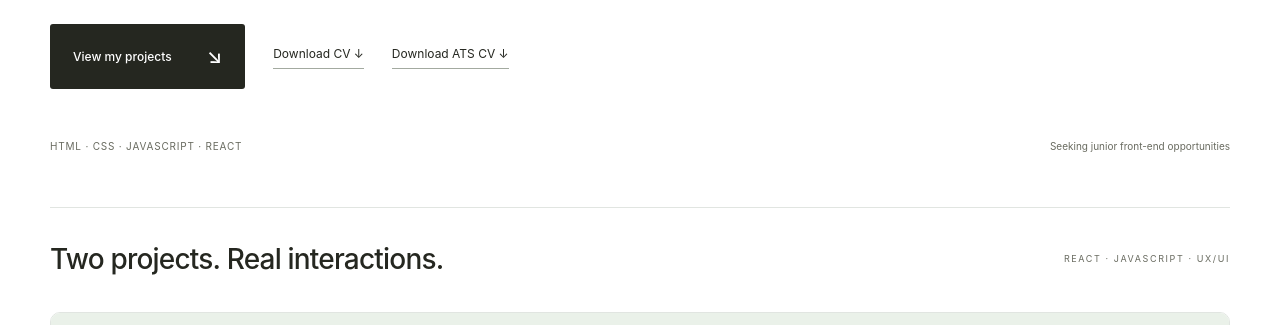
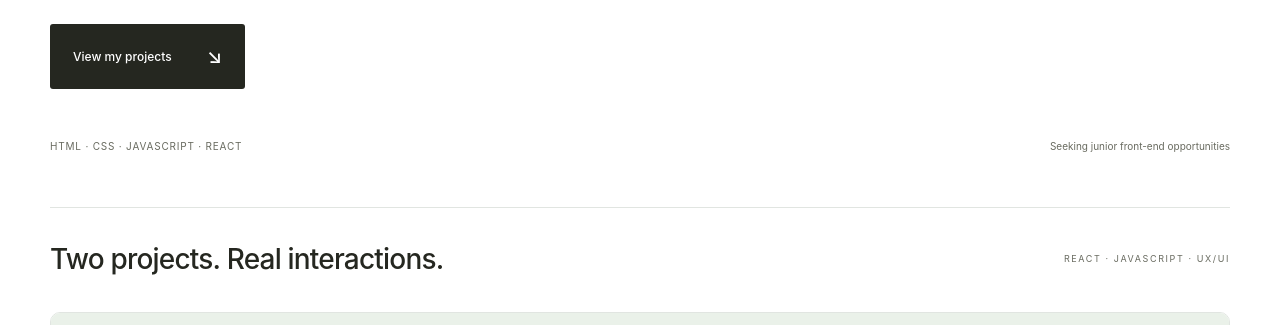
Before and after one commit to anabrito23/ana-brito-portfolio, a plain HTML site: page index.html in a window 1280 px wide. Shown: the part 475-800 px from the top of the page. Drawn offline with Linux system fonts and the light colour scheme.

Commit message:
Keep CV downloads only in the top navigation

```diff
--- a/index.html
+++ b/index.html
@@ -25,7 +25,7 @@
           <p class="role-label">ANA BRITO · JUNIOR FRONT-END DEVELOPER</p>
           <h1 id="hero-title">Built with care.<br><span>Made for people.</span></h1>
           <p class="hero-description">I build responsive web applications with React, JavaScript and a foundation in UX/UI design. I’m based in Lisbon and looking for my first front-end role.</p>
-          <div class="hero-actions"><a class="button" href="#work">View my projects <span aria-hidden="true">↘</span></a><a class="text-link" href="assets/ana-brito-cv.pdf" download="Ana-Brito-CV.pdf">Download CV <span aria-hidden="true">↓</span></a> <a class="text-link" href="assets/ana-brito-cv-ats.pdf" download="Ana-Brito-CV-ATS.pdf">Download ATS CV <span aria-hidden="true">↓</span></a></div>
+          <div class="hero-actions"><a class="button" href="#work">View my projects <span aria-hidden="true">↘</span></a> </div>
         </div>
       </div>
       <div class="hero-foot"><span>HTML · CSS · JAVASCRIPT · REACT</span><span>Seeking junior front-end opportunities</span></div>
@@ -68,7 +68,7 @@
         </details>
       </article>
     </section>
-    <section id="about" class="about wrap" aria-labelledby="about-title"><div><span class="eyebrow">A LITTLE ABOUT ME</span><h2 id="about-title">From paying attention<br>to detail, to building<br><em>with intention.</em></h2><figure class="about-portrait"><img src="assets/ana-brito.png" alt="Ana Brito" width="1086" height="1448" loading="lazy"></figure></div><div class="about-copy"><p>I’m Ana Brito, a junior front-end developer based in Lisbon with training in UX/UI design. I enjoy turning designs into websites that are clear and easy to use.</p><p>My training includes UX/UI design through Coursera and front-end development through Udemy. My recent work includes a personal finance dashboard and a kanban task manager, built with React and JavaScript.</p><p>I’m looking for a junior opportunity where I can contribute, learn from an experienced team and keep improving through real feedback.</p><p class="cv-downloads"><a class="text-link" href="assets/ana-brito-cv.pdf" download="Ana-Brito-CV.pdf">Download my CV <span aria-hidden="true">↓</span></a> <a class="text-link" href="assets/ana-brito-cv-ats.pdf" download="Ana-Brito-CV-ATS.pdf">Download ATS CV <span aria-hidden="true">↓</span></a></p><div class="skills"><h3>My current toolkit</h3><ul><li>HTML & semantic structure</li><li>CSS & responsive layouts</li><li>JavaScript & React</li><li>Git & GitHub</li><li>UX/UI fundamentals</li><li>API integration</li></ul></div></div></section>
+    <section id="about" class="about wrap" aria-labelledby="about-title"><div><span class="eyebrow">A LITTLE ABOUT ME</span><h2 id="about-title">From paying attention<br>to detail, to building<br><em>with intention.</em></h2><figure class="about-portrait"><img src="assets/ana-brito.png" alt="Ana Brito" width="1086" height="1448" loading="lazy"></figure></div><div class="about-copy"><p>I’m Ana Brito, a junior front-end developer based in Lisbon with training in UX/UI design. I enjoy turning designs into websites that are clear and easy to use.</p><p>My training includes UX/UI design through Coursera and front-end development through Udemy. My recent work includes a personal finance dashboard and a kanban task manager, built with React and JavaScript.</p><p>I’m looking for a junior opportunity where I can contribute, learn from an experienced team and keep improving through real feedback.</p><div class="skills"><h3>My current toolkit</h3><ul><li>HTML & semantic structure</li><li>CSS & responsive layouts</li><li>JavaScript & React</li><li>Git & GitHub</li><li>UX/UI fundamentals</li><li>API integration</li></ul></div></div></section>
     <section id="contact" class="contact wrap" aria-labelledby="contact-title"><span class="eyebrow">LET’S CONNECT</span><div class="contact-row"><h2 id="contact-title">Good work starts<br>with a conversation<span>.</span></h2><a class="button" href="mailto:ana_brito11@hotmail.com">Let’s talk <span aria-hidden="true">↗</span></a></div><p>Based in Lisbon · Seeking junior front-end opportunities</p>
       <p><a href="mailto:ana_brito11@hotmail.com">Email</a> · <a href="https://www.linkedin.com/in/ana-brito-68a2121aa/" target="_blank" rel="noreferrer">LinkedIn<span class="sr-only"> (opens in a new tab)</span></a> · <a href="https://github.com/anabrito23" target="_blank" rel="noreferrer">GitHub<span class="sr-only"> (opens in a new tab)</span></a></p>
     </section>
```
